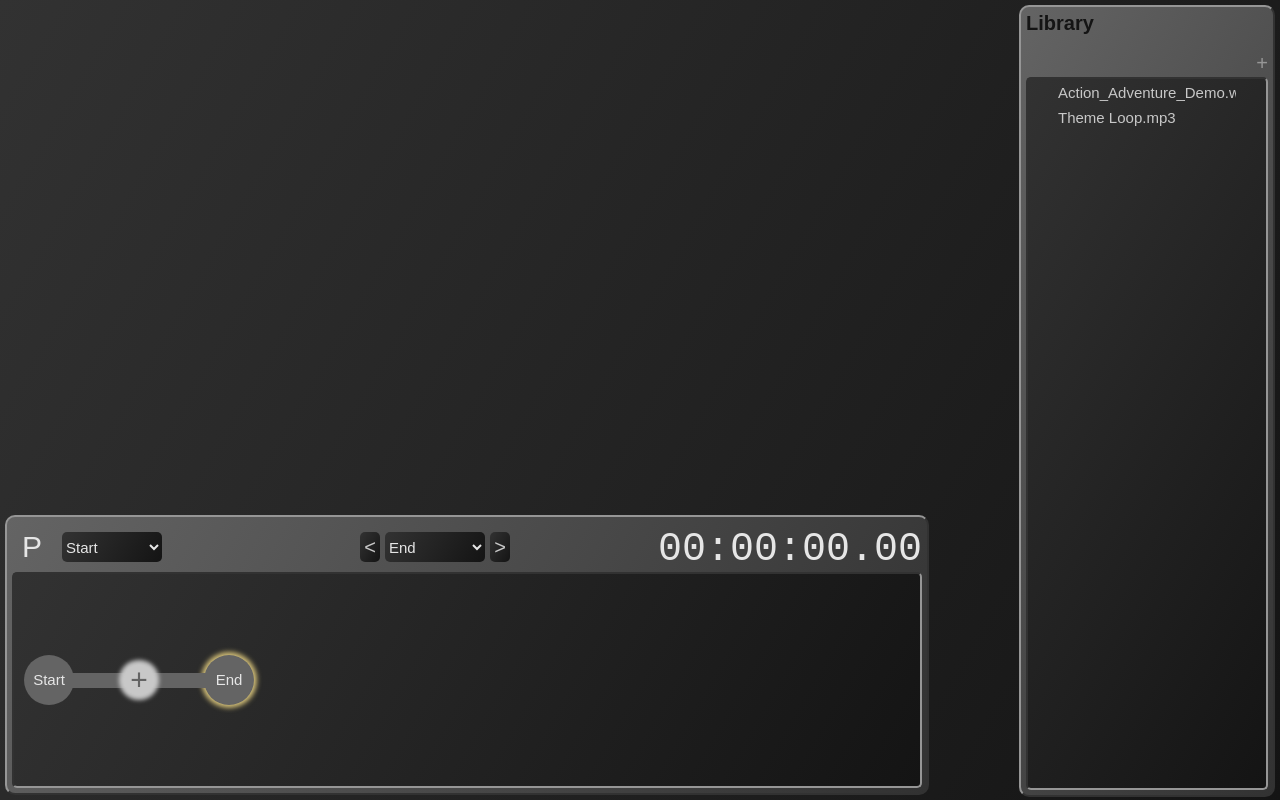
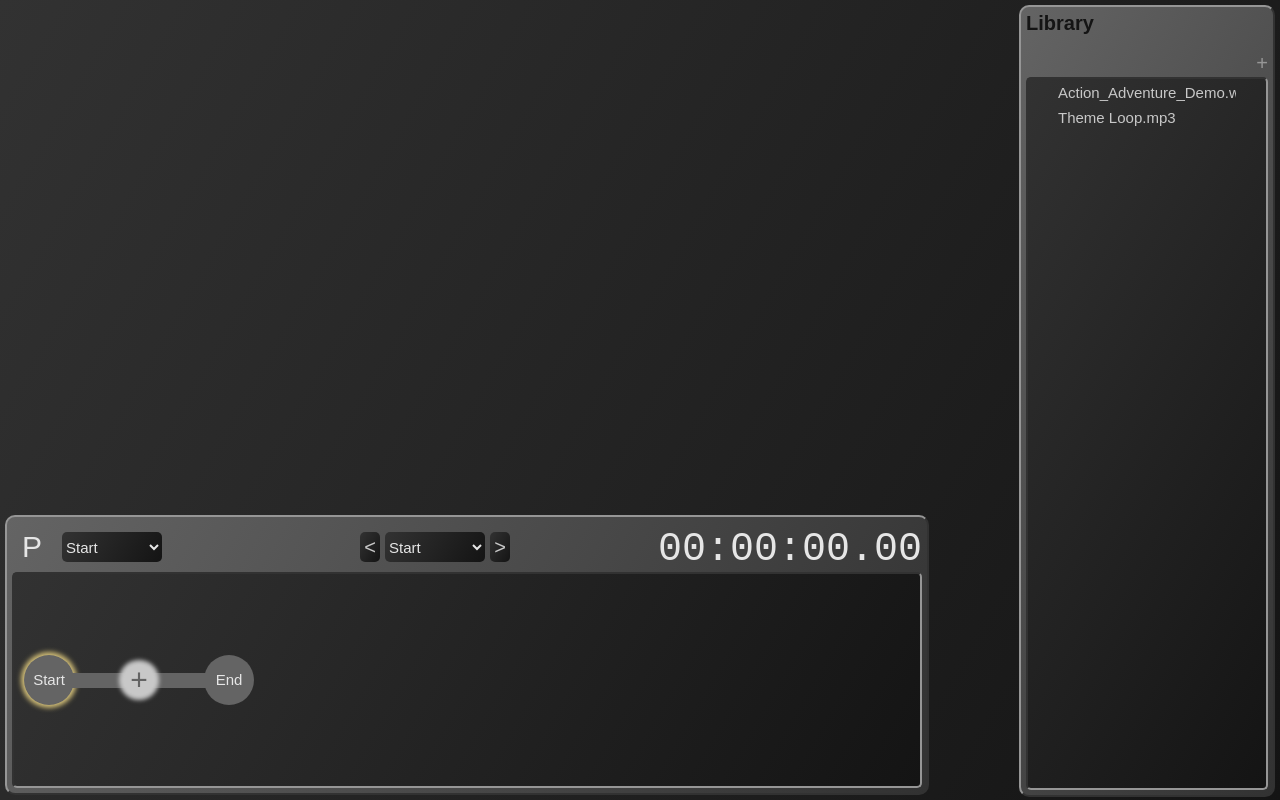
Before and after one commit to lkcina/qsound, a React (Create React App) app: page / in a window 1280 px wide. Built offline with nearby package versions, Linux system fonts and the light colour scheme.

Commit message:
Updated active Event to initialize Start event

```diff
--- a/src/App.js
+++ b/src/App.js
@@ -40,8 +40,8 @@ class App extends React.Component {
         notes: ""
       },
       activeEvent: {
-        id: "end",
-        name: "End",
+        id: "start",
+        name: "Start",
         notes: ""
       },
       cues: [],
```
